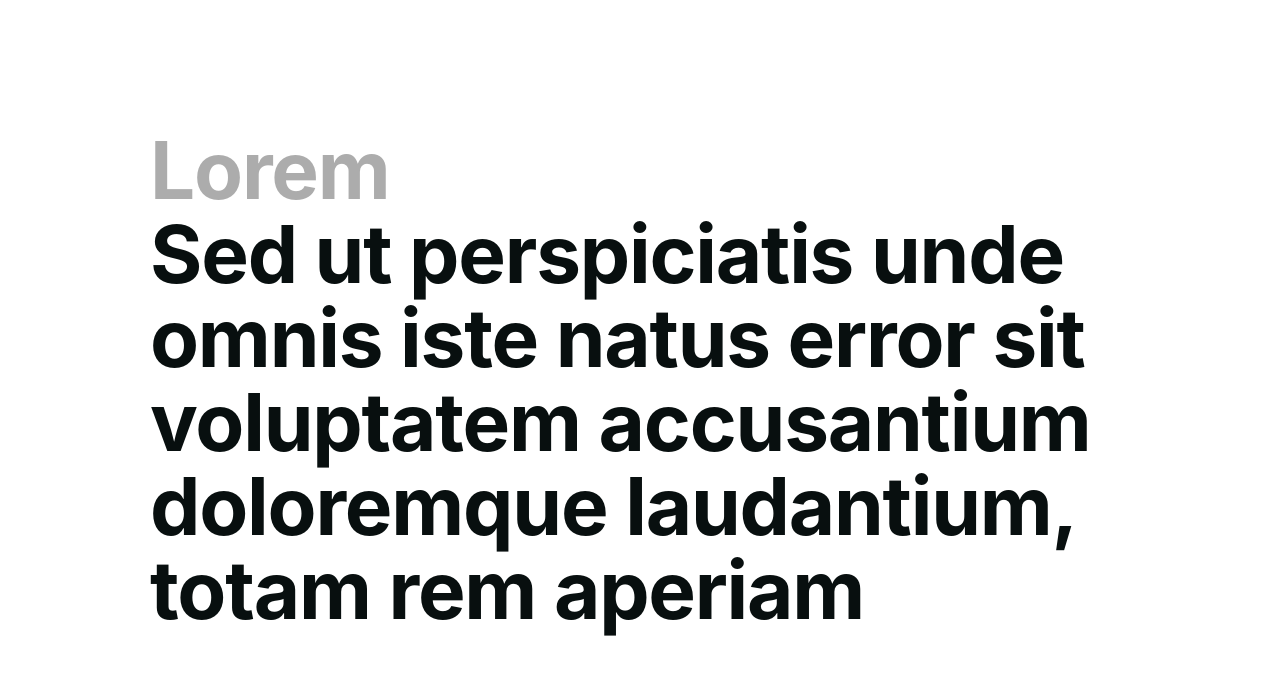
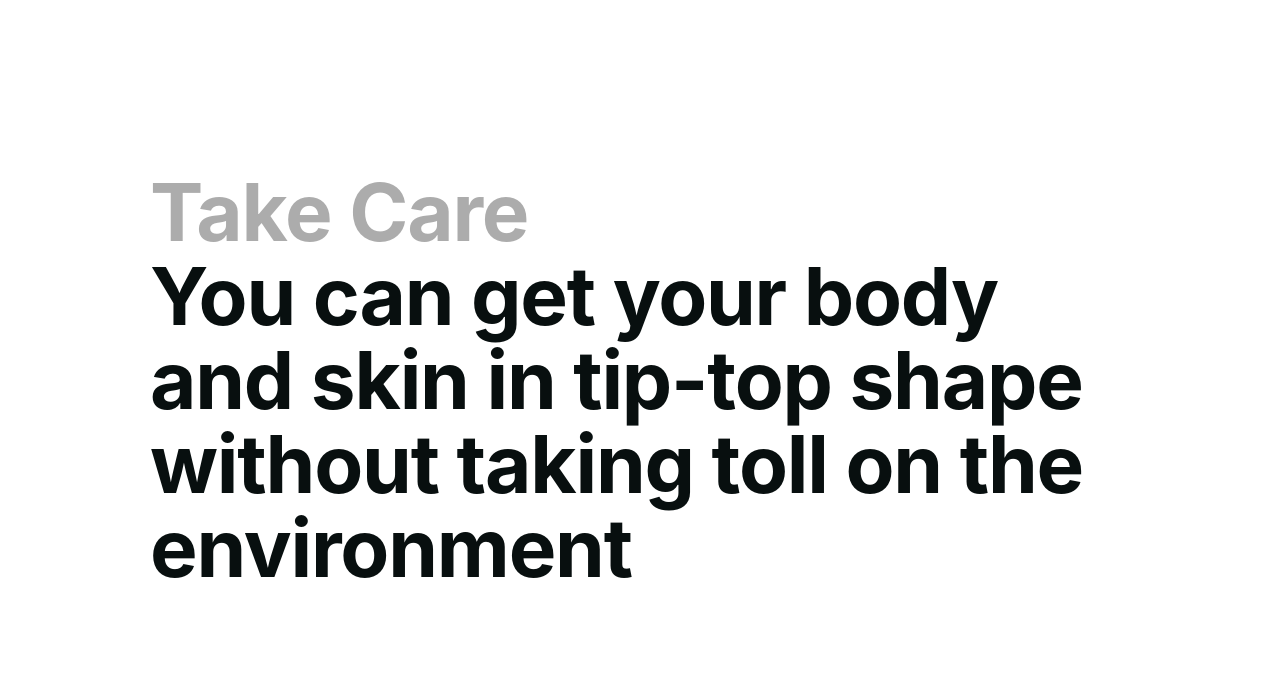
Before and after one commit to Vinitvh/react-gsap-animation, a React (Create React App) app: page / in a window 1280 px wide. Shown: the part 820-1502 px from the top of the page. Built offline with nearby package versions, Linux system fonts and the light colour scheme.

Commit message:
Fixed some content

```diff
--- a/src/App.js
+++ b/src/App.js
@@ -40,9 +40,9 @@ function App() {
         <ParallaxHeroSection />
       </StyledHeroSection>
       <ContentSection
-        title={"Lorem"}
+        title={"Take Care"}
         text={
-          "Sed ut perspiciatis unde omnis iste natus error sit voluptatem accusantium doloremque laudantium, totam rem aperiam"
+          "You can get your body and skin in tip-top shape without taking toll on the environment"
         }
       />
       <CrossRevealSection
```
